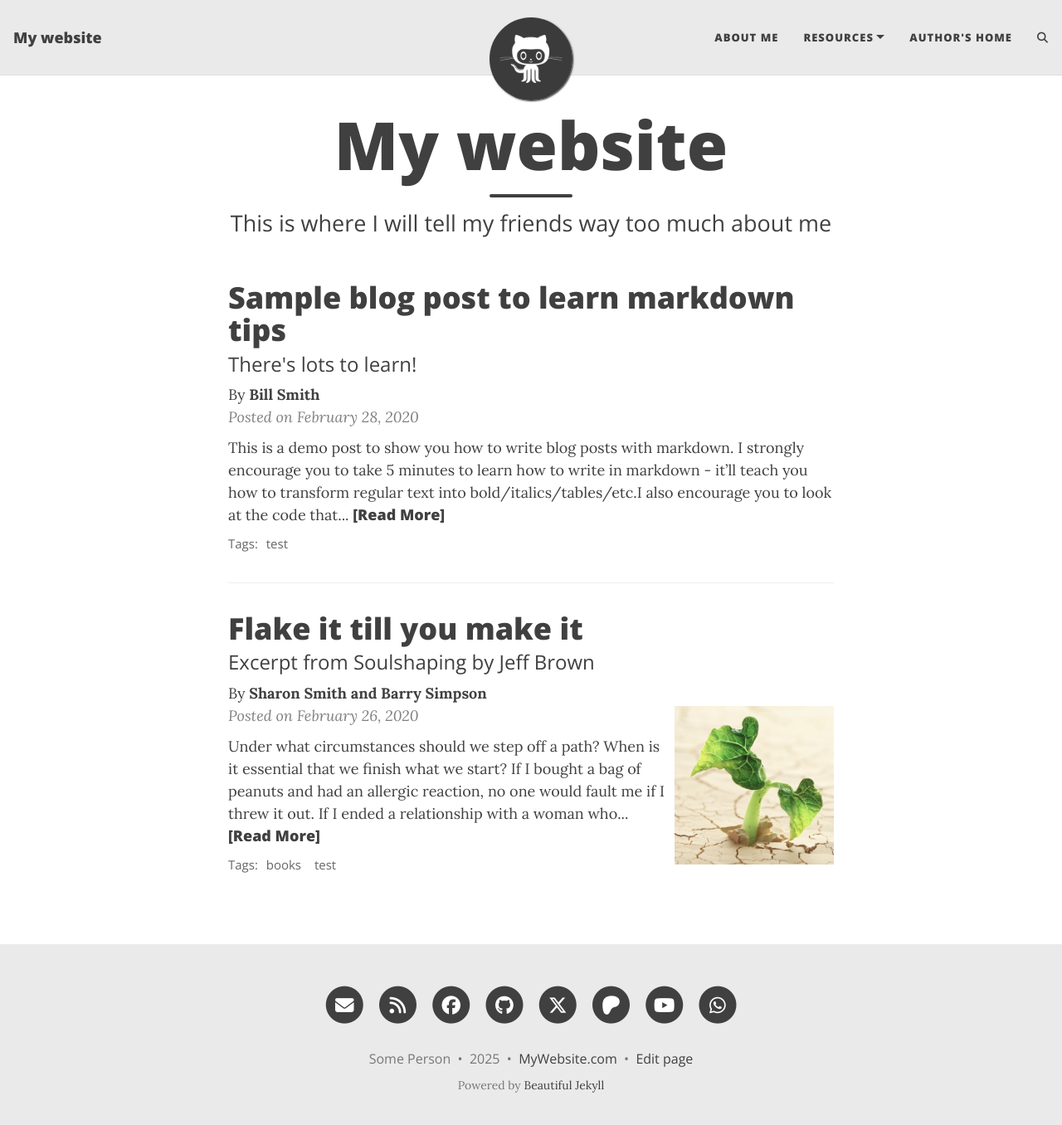
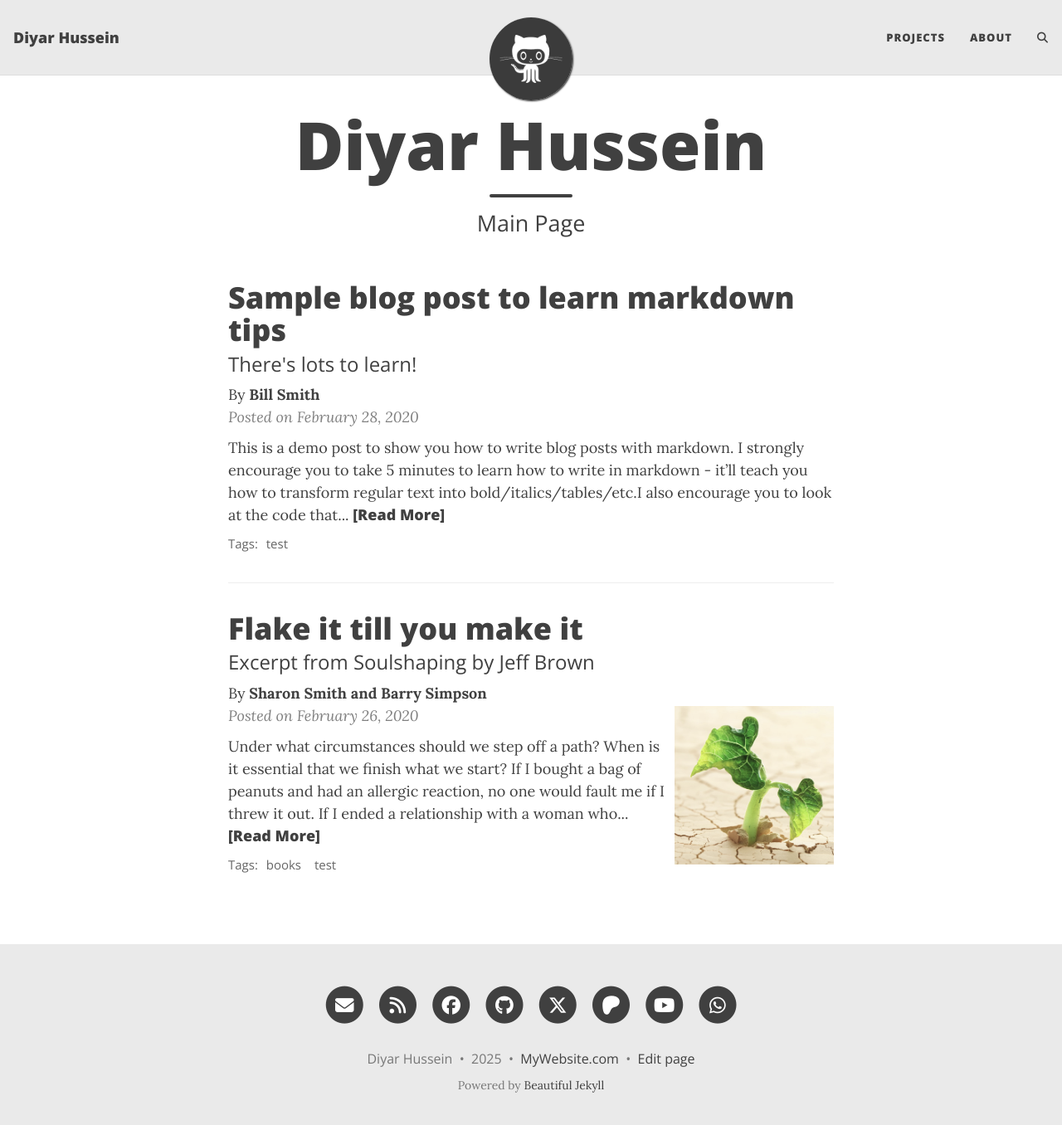
Before and after one commit to 3rc0/3rc0.github.io, a Jekyll site: the page built from index.html, in a window 1280 px wide and 1369 px high. Shown: the top 1356 px of the window at 83% size. Built offline with Jekyll 4.4.1, drawn with Linux system fonts in a browser that asks for light colours; the list of posts is cut into pages by our own code; comment, search, counter and statistics services are not loaded.

Commit message:
Update the base

```diff
--- a/_config.yml
+++ b/_config.yml
@@ -10,21 +10,18 @@
 ############################
 
 # Name of website
-title: My website
+title: Diyar Hussein
 
 # Your name to show in the footer
-author: Some Person
+author: Diyar Hussein
 
 ###############################################
 # --- List of links in the navigation bar --- #
 ###############################################
 
 navbar-links:
-  About Me: "aboutme"
-  Resources:
-    - Beautiful Jekyll: "https://beautifuljekyll.com"
-    - Learn markdown: "https://www.markdowntutorial.com/"
-  Author's home: "https://deanattali.com"
+  Projects: "aboutme"
+  About: "https://linkedin.com/in/diyar"
 
 ################
 # --- Logo --- #
--- a/index.html
+++ b/index.html
@@ -1,5 +1,5 @@
 ---
 layout: home
-title: My website
-subtitle: This is where I will tell my friends way too much about me
+title: Diyar Hussein
+subtitle: Main Page
 ---
```
